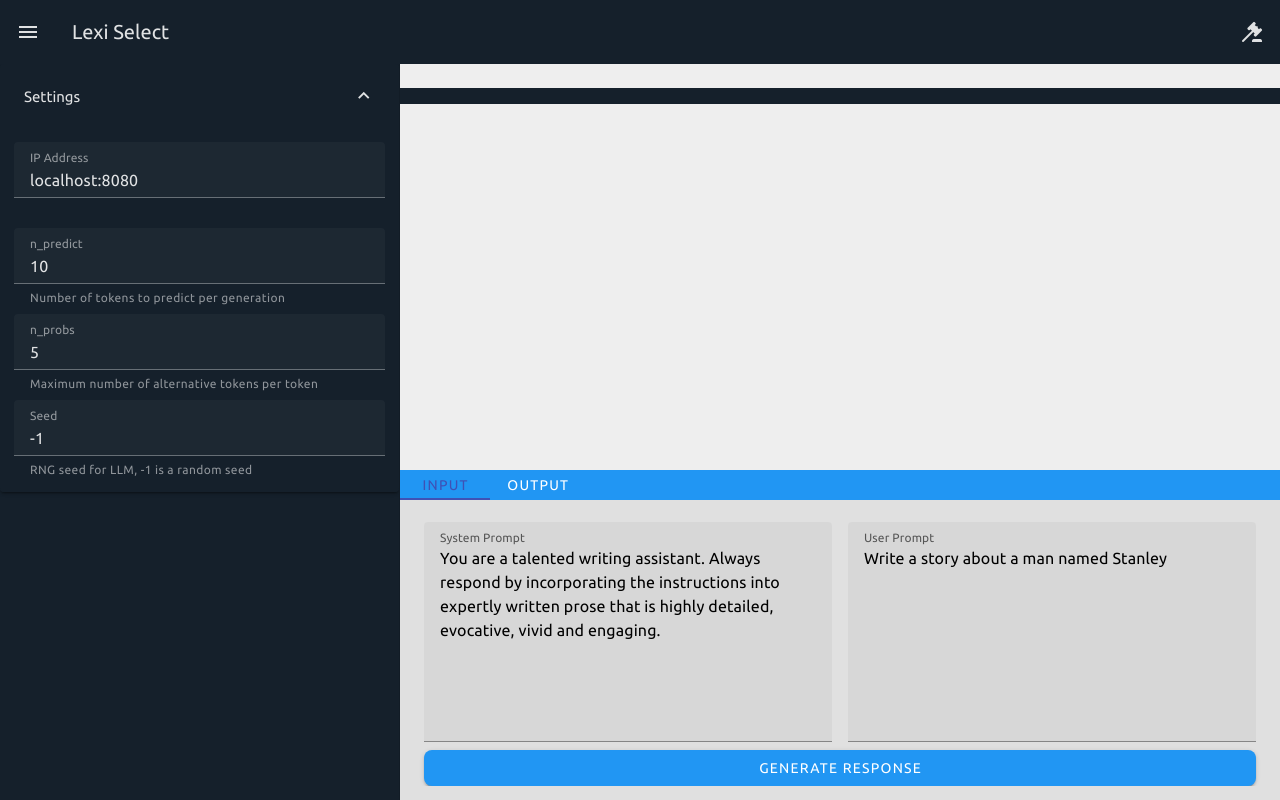
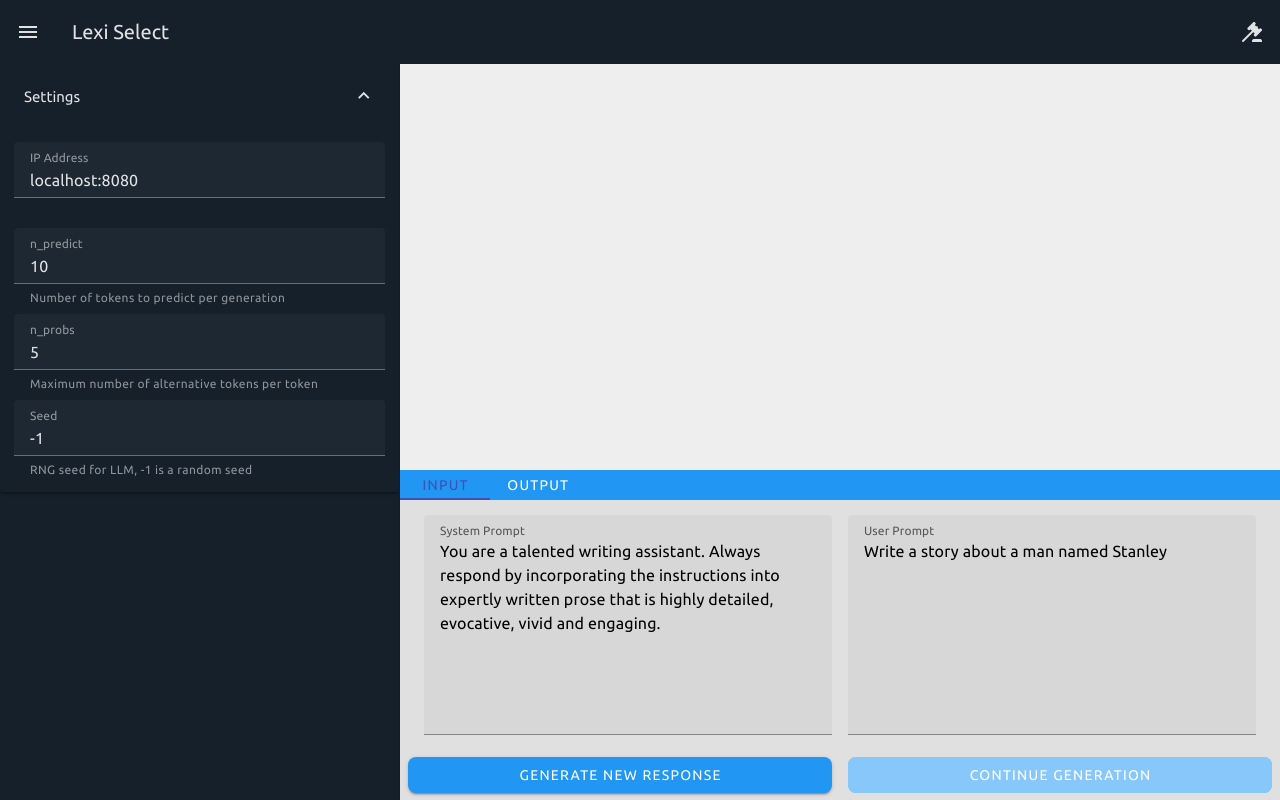
Before and after one commit to dhibbin/LexiSelect, a Vue app: page / in a window 1280 px wide. Built offline with nearby package versions, Linux system fonts and the light colour scheme.

Commit message:
TextBranch within TextTree

```diff
--- a/src/App.vue
+++ b/src/App.vue
@@ -26,7 +26,7 @@
       class="d-flex align-center justify-center"
       style="overflow-y: hidden;"
     >
-      <TextBranch
+      <TextTree
         :response-l-l-m="latestResponse"
       />
     </v-main>
@@ -37,13 +37,14 @@
 import { ref, type Ref } from 'vue'
 import SideBar from './components/SideBar.vue'
 import TextBar from './components/TextBar.vue'
-import TextBranch from './components/TextBranch.vue'
+import TextTree from './components/TextTree.vue'
 import testResponse from './assets/testResponse.json'
 import { defaultLlamaInterface, type LlamaInterface } from './objects/LlamaInterface';
 
 const drawer : Ref<boolean> = ref(true)
 const paragraph : Ref<string> = ref("")
 const latestResponse : Ref<LlamaInterface> = ref(defaultLlamaInterface())
+let number = 0
 
 function onGenerationRecieved(value : LlamaInterface) : void {
 	paragraph.value = value.content
@@ -52,6 +53,7 @@
 
 function sendTestJson() : void {
 	latestResponse.value = JSON.parse(JSON.stringify(testResponse))
+  latestResponse.value.content += (number++).toString()
 }
 
 
--- a/src/components/TextBar.vue
+++ b/src/components/TextBar.vue
@@ -1,7 +1,50 @@
 <template>
   <v-app-bar
     color="grey-lighten-2"
-    :height="300"
+    :height="50"
+    location="bottom"
+    class="d-flex"
+    flat
+  >
+    <v-row no-gutters>
+      <v-col
+        cols="6"
+        class="px-2"
+      >
+        <v-btn
+          block
+          class="pa-4"
+          color="blue"
+          base-color="blue"
+          variant="elevated"
+          rounded="lg"
+          @click="attemptLLMGeneration"
+        >
+          Generate New Response
+        </v-btn>
+      </v-col>
+      <v-col
+        cols="6"
+        class="px-2"
+      >
+        <v-btn
+          block
+          class="pa-4"
+          color="blue"
+          base-color="blue"
+          variant="elevated"
+          rounded="lg"
+          :disabled="true"
+          @click="attemptLLMGeneration"
+        >
+          Continue Generation
+        </v-btn>
+      </v-col>
+    </v-row>
+  </v-app-bar>
+  <v-app-bar
+    color="grey-lighten-2"
+    :height="250"
     location="bottom"
     class="d-flex"
     flat
@@ -35,24 +78,6 @@
                 no-resize
                 hide-details
               />
-            </v-col>
-          </v-row>
-          <v-row no-gutters>
-            <v-col
-              cols="12"
-              class="px-2"
-            >
-              <v-btn
-                block
-                class="pa-4"
-                color="blue"
-                base-color="blue"
-                variant="elevated"
-                rounded="lg"
-                @click="attemptLLMGeneration"
-              >
-                Generate Response
-              </v-btn>
             </v-col>
           </v-row>
         </v-tabs-window-item>
--- a/src/components/TextBranch.vue
+++ b/src/components/TextBranch.vue
@@ -23,8 +23,6 @@
         </v-list-item-title>
       </v-list-item>
     </v-list>
-
-
 
     <v-expand-transition v-if="tokens.length > 0">
       <v-card
@@ -59,20 +57,34 @@
 import gsap from 'gsap'
 import { MutableDOMRect } from '@/objects/MutableDOMRect';
 
-interface TreeToken {
+export interface TreeToken {
 	completionProb : Completionprobability
 	userModified : boolean
 }
+
+const emits = defineEmits<{
+ 	newBranch : [tokens : TreeToken[]]
+}>()
+
+const props = defineProps<{
+	responseLLM : LlamaInterface,
+  previousTokens : TreeToken[] | null
+}>()
 
 const expand = ref(false)
 const currTokIndex = ref(0)
 const currElementOffset : Ref<number> = ref(0)
 const currTokPosition = ref(new MutableDOMRect)
 const scrollOffset : Ref<number> = ref(0)
-const responses : Ref<LlamaInterface[]> = ref([])
+const responses : Ref<LlamaInterface[]> = ref([props.responseLLM])
 
 const tokens : ComputedRef<TreeToken[]> = computed(() => {
 	let newTokens : TreeToken[] = []
+
+  if (props.previousTokens !== null) {
+    props.previousTokens.forEach((token : TreeToken) => tokens.value.push(token))
+  }
+
 	for (let i = 0; i < responses.value.length; i++) {
     for (let n = 0; n < responses.value[i].completion_probabilities.length; n++) {
       newTokens.push( reactive({
@@ -84,23 +96,15 @@
 	return newTokens
 })
 
- const emits = defineEmits<{
- 	newBranch : []
-}>()
-
-const props = defineProps<{
-	responseLLM : LlamaInterface
-}>()
-
-watch(props, () => {
-	responses.value.push(props.responseLLM)
+watch(() => props.responseLLM, () => {
+  responses.value.push(props.responseLLM)
 })
 
 function hover(openHover : boolean, tokenIndex : number, element : HTMLElement) : void {
 	let newRect = element.getBoundingClientRect()
-	gsap.to(currTokPosition.value, {duration : 0.3, ease : "power1.inOut", left : newRect.left})
+	gsap.to(currTokPosition.value, {duration : 0.2, ease : "power1.inOut", left : newRect.left})
+  gsap.to(currElementOffset, {duration : 0.2, ease : "power1.inOut", value : scrollOffset.value})
 	currTokPosition.value.top = newRect.top
-	currElementOffset.value = scrollOffset.value
 	expand.value = openHover
 	currTokIndex.value = tokenIndex
 }
--- a/src/components/TextTree.vue
+++ b/src/components/TextTree.vue
@@ -1,7 +1,45 @@
 <template>
-  <h1>Hi</h1>
+  <TextBranch
+    v-for="(branch, index) in branches"
+    :key="index"
+    :response-l-l-m="branch.response"
+    :previous-tokens="branch.tokens"
+  />
 </template>
 
-<script lang="ts">
+<script setup lang="ts">
+import { reactive, type Ref, ref, watch } from 'vue';
+import TextBranch from './TextBranch.vue'
+import type { TreeToken } from './TextBranch.vue'
+import type { LlamaInterface } from '@/objects/LlamaInterface';
+
+interface BranchParameters {
+    response : LlamaInterface,
+    tokens : TreeToken[] | null
+}
+
+
+const branches : Ref<BranchParameters[]> = ref([])
+const activeBranch : Ref<number> = ref(0)
+
+
+const props = defineProps<{
+    responseLLM : LlamaInterface,
+}>()
+
+watch(() => props.responseLLM, () => {
+    if (branches.value.length <= 0) {
+        branches.value.push(reactive({
+            response : props.responseLLM,
+            tokens : null
+        }))
+    }
+    else {
+        branches.value[activeBranch.value].response = props.responseLLM
+    }
+})
+
+
+
 
 </script>
```
Lines whose indentation alone changed are shown as unchanged.
